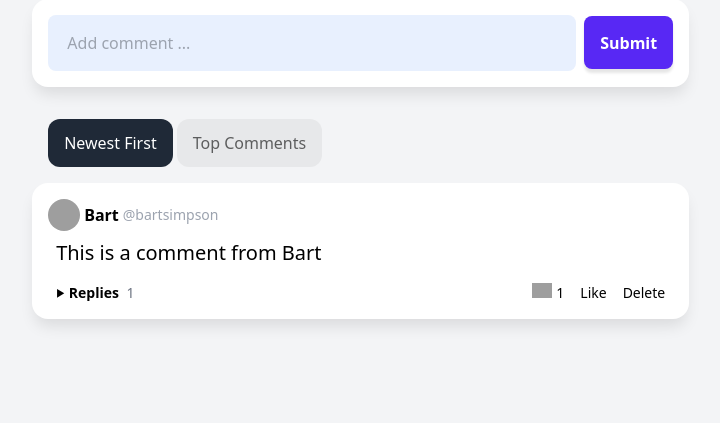
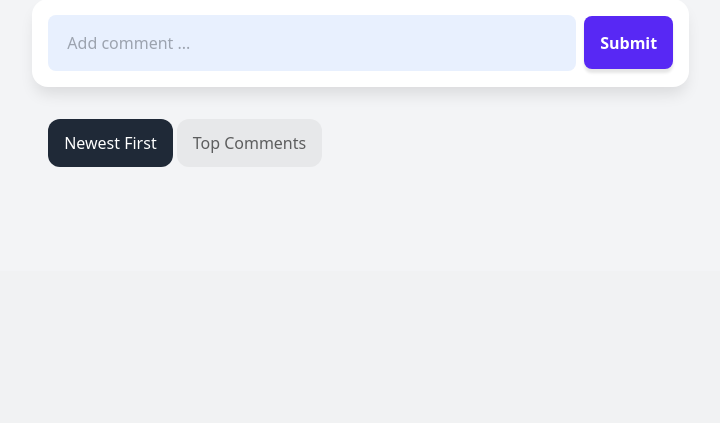
Before and after one commit to yuhsi-chen-dev/web_app_django, a Django app: page /post/a2b0c638-99bb-4573-9ddb-1e5d74eba56f/ in a window 1280 px wide. Shown: the part 1287-1710 px from the top of the page, without its empty margins (74-794 px from the left). After the commit the page ends 1454 px from the top, so only its background shows below. Run offline with Django 5.2, Linux system fonts and the light colour scheme; data comes from the database, SQL or seed files in the repository; both versions use the stored data as it was after the commit; some libraries are stand-ins or nearby versions; grey boxes are pictures that could not be loaded.

Commit message:
[REFACTOR] comments page

```diff
--- a/posts/admin.py
+++ b/posts/admin.py
@@ -4,3 +4,4 @@
 
 admin.site.register(Post)
 admin.site.register(Tag)
+admin.site.register(Comment)
--- a/templates/posts/post_page.html
+++ b/templates/posts/post_page.html
@@ -18,70 +18,9 @@
   </div>
 
   <div id="tab-contents">
-
-      <comment class="card p-4 !mb-4">
-          <div class="flex justify-between items-center">
-              <a class="flex items-center gap-1 mb-2" href="">
-                  <img class="w-8 h-8 object-cover rounded-full" src="https://img.icons8.com/small/96/A9A9A9/happy.png">
-                  <span class="font-bold hover:underline">Bart</span>
-                  <span class="text-sm font-normal text-gray-400">@bartsimpson</span>
-              </a>
-          </div>
-          <p class="text-xl px-2">
-              This is a comment from Bart
-          </p>
-          <div x-data="{ repliesOpen: false }" class="flex items-center justify-between flex-wrap text-sm px-2">
-              <a @click="repliesOpen = !repliesOpen" class="font-bold hover:underline cursor-pointer">
-                  <div class="inline-block" x-bind:class="repliesOpen && 'rotate-90 duration-300'">
-                      <svg transform ="rotate(90)" width="9" height="9" viewBox="0 0 25 25">
-                          <path d="M24 22h-24l12-20z"/>
-                      </svg>
-                  </div>
-                  Replies
-                  <span class="font-light text-gray-500 ml-1">1</span>
-              </a>
-              <div class="flex items-center gap-4 [&>a:hover]:underline">
-                  <div class="flex items-center gap-1">
-                      <img class="w-5 -mt-1" src="https://img.icons8.com/small/24/000000/fire-heart.png">
-                      1
-                  </div>
-                  <a href="">Like</a>
-                  <a href="">Delete</a>
-              </div>
-
-              <div x-show="repliesOpen" x-cloak class="basis-full mt-3 pl-8 grid grid-cols-1">
-
-                  <reply class="flex items-end justify-between py-4 border-t">
-                      <div class="flex">
-                          <a href="">
-                              <img class="w-8 h-8 object-cover rounded-full mr-2" src="https://img.icons8.com/small/96/A9A9A9/happy.png">
-                          </a>
-                          <div class="w-fit">
-                              <a class="block" href="">
-                                  <span class="font-bold hover:underline">Homer</span>
-                                  <span class="text-sm text-gray-400">@homersimpson</span>
-                              </a>
-                              <div class="mr-3">This is a reply from Homer</div>
-                          </div>
-                      </div>
-                      <div class="flex items-center gap-4 [&>a:hover]:underline">
-                          <div class="flex items-center gap-1">
-                              <img class="w-5 -mt-1" src="https://img.icons8.com/small/24/000000/fire-heart.png">
-                              1
-                          </div>
-                          <a href="">Like</a>
-                          <a href="">Delete</a>
-                      </div>
-                  </reply>
-
-                  <form method="POST" class="replyform flex justify-between" autocomplete="off">
-                      <input type="text" name="reply" placeholder="Add reply ..." maxlength="150">
-                      <button class="block" type="submit">Submit</button>
-                  </form>
-              </div>
-          </div>
-      </comment>
-
+    {% for comment in post.comments.all %}
+    {% include 'posts/comment.html' %}
+    {% endfor %}
   </div>
 </div>
 
```
Also changed, not shown: templates/posts/comment.html (added, +70 -0 lines), db.sqlite3, posts/migrations/0007_comment.py (added).
